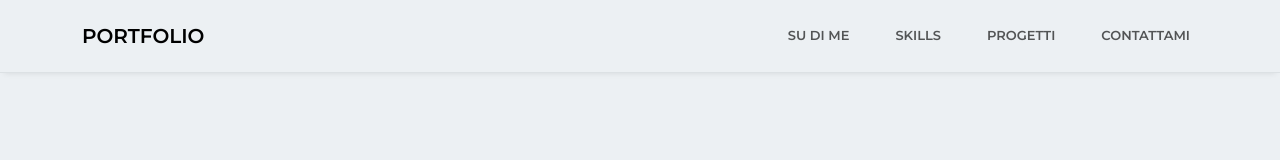
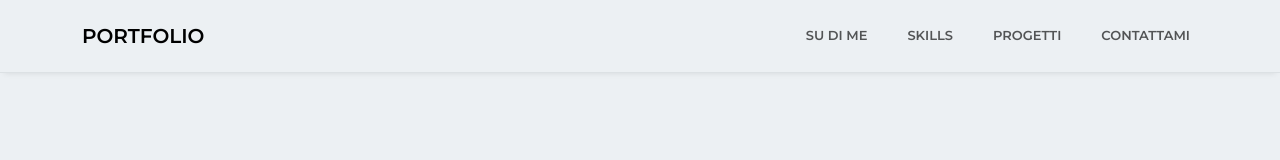
Before and after one commit to FernandoVerderame/react-portfolio, a React (Vite) app: page / in a window 1280 px wide. Shown: the top 160 px of the page. Built offline with nearby package versions, Linux system fonts and the light colour scheme.

Commit message:
fixed navbar layout

```diff
--- a/src/components/Navbar/Navbar.jsx
+++ b/src/components/Navbar/Navbar.jsx
@@ -25,7 +25,7 @@ const Navbar = () => {
                         </div>
 
                         <div className="right-nav d-flex justify-content-end">
-                            <ul className={`navbar-nav d-flex flex-row ${navbarStyle.nav}`}>
+                            <ul className={`navbar-nav gap-3 gap-sm-4 d-flex flex-row ${navbarStyle.nav}`}>
                                 <li className="nav-item">
                                     <NavLink
                                         className={({ isActive }) => `nav-link ${isActive ? navbarStyle.active : ''}`}
--- a/src/components/Navbar/Navbar.module.scss
+++ b/src/components/Navbar/Navbar.module.scss
@@ -14,7 +14,6 @@
     }
 
     .nav {
-        gap: 30px;
         font-size: 13px;
         font-weight: 600;
     }
```
